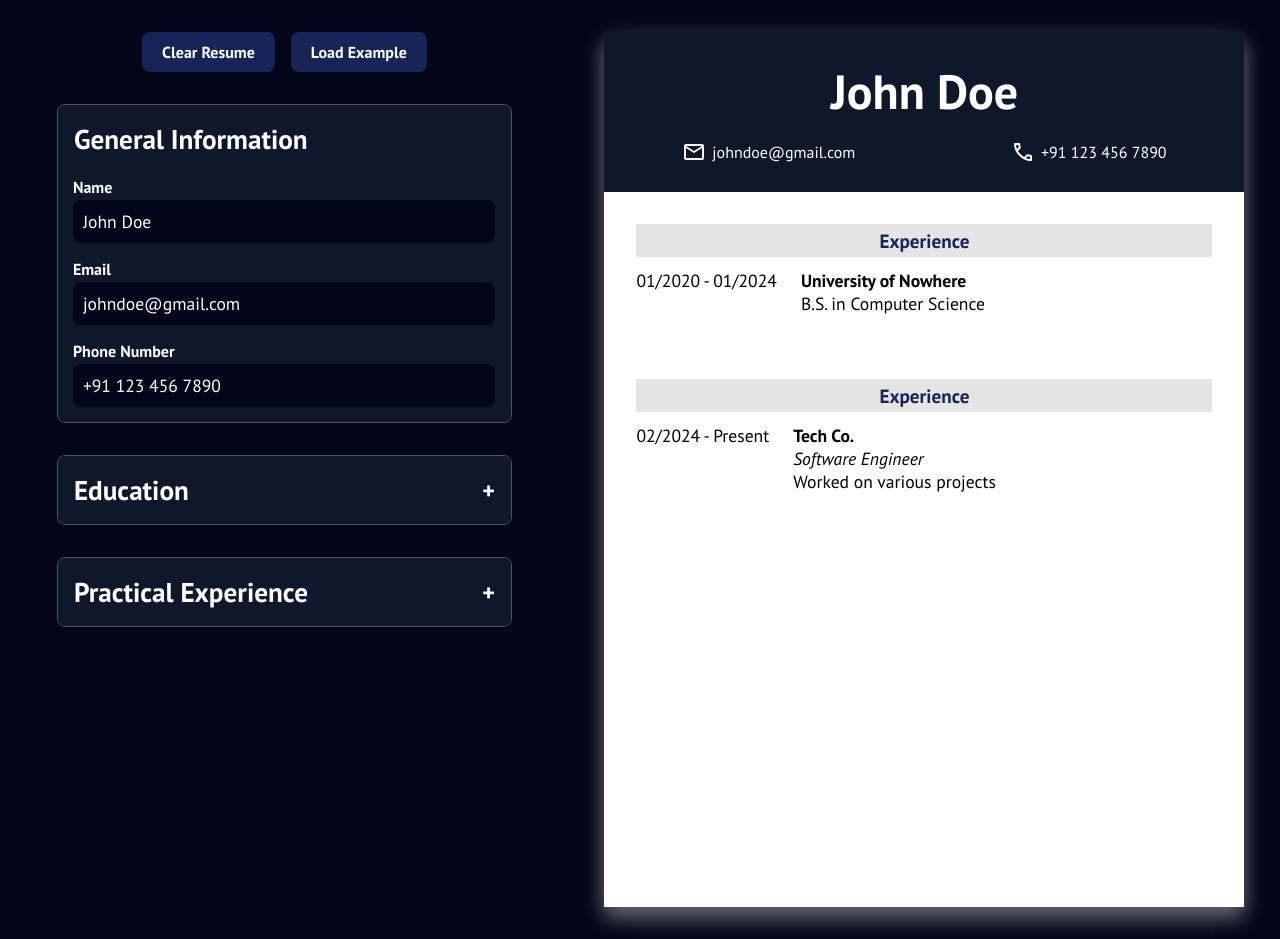
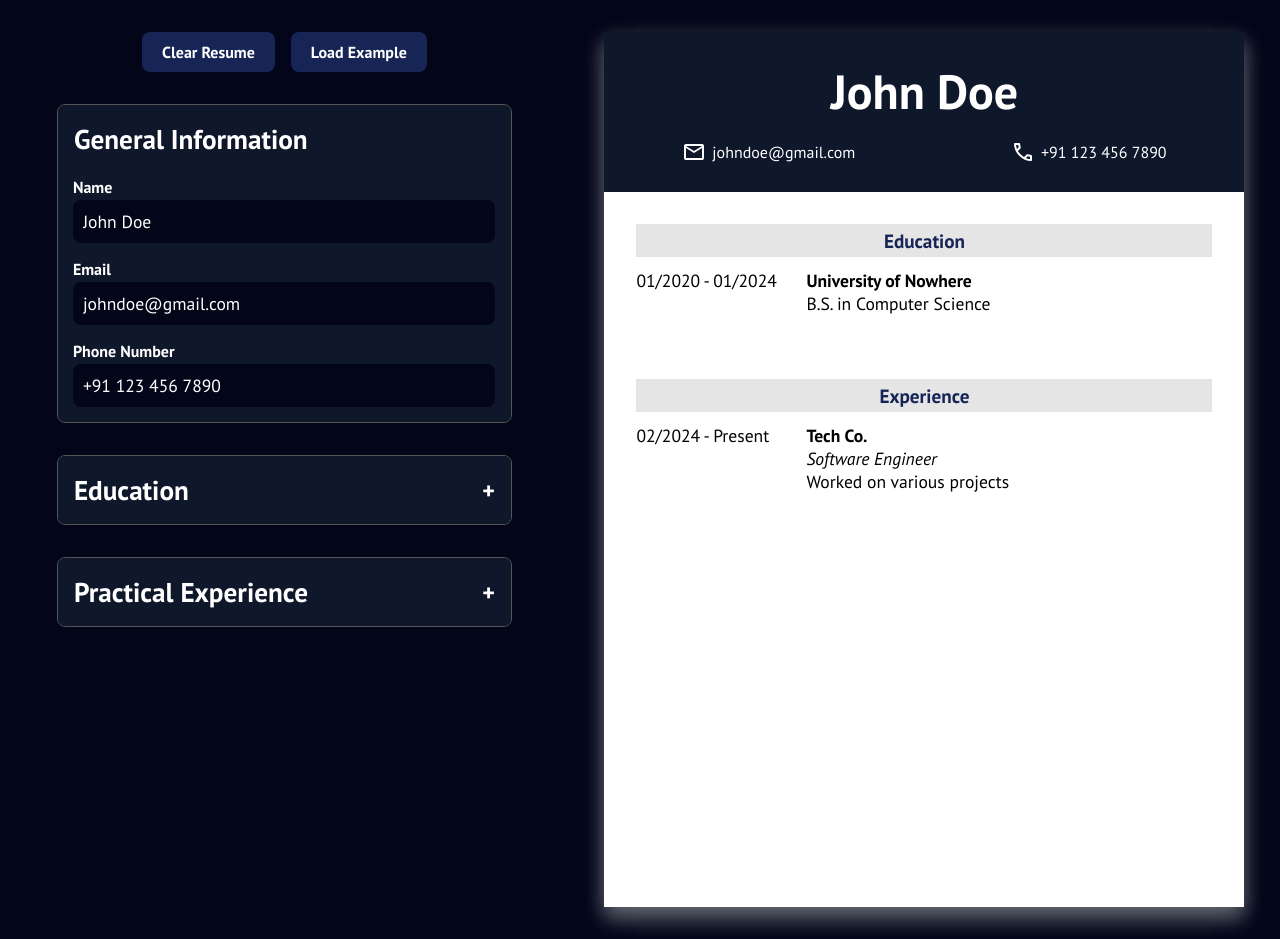
Before and after one commit to ASH-WIN-10/cv-builder, a React (Vite) app: page / in a window 1280 px wide. Built offline with nearby package versions, Linux system fonts and the light colour scheme.

Commit message:
fix typo; some styling improvements

```diff
--- a/src/components/Resume.jsx
+++ b/src/components/Resume.jsx
@@ -23,7 +23,7 @@ export default function Resume({ resume }) {
 
             <div className="experience">
                 <div className="heading">
-                    <span>Experience</span>
+                    <span>Education</span>
                 </div>
 
                 <div className="list">
--- a/src/styles/Resume.css
+++ b/src/styles/Resume.css
@@ -56,6 +56,7 @@
     gap: 24px;
 
     >div {
+        min-width: 146px;
         display: flex;
         flex-direction: column;
     }
```
